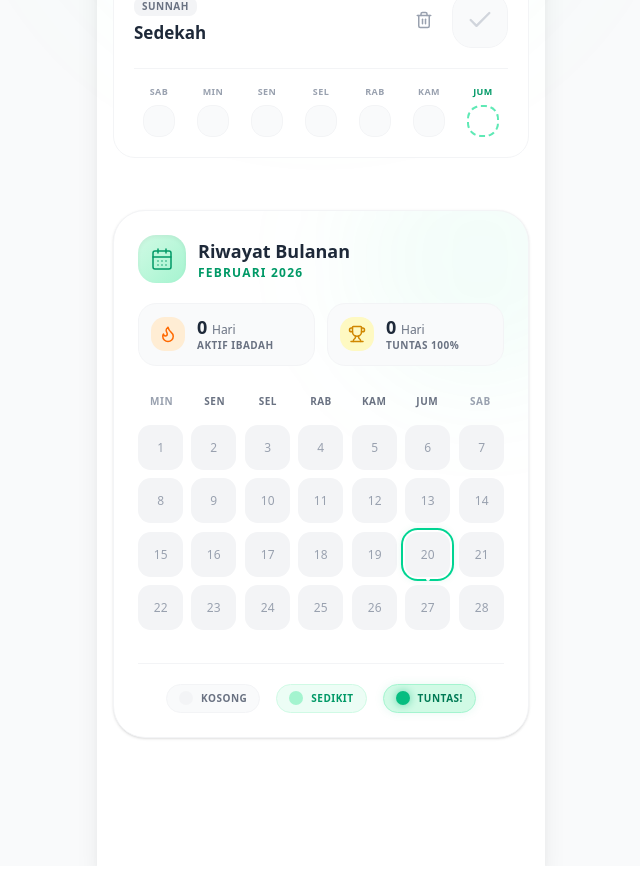
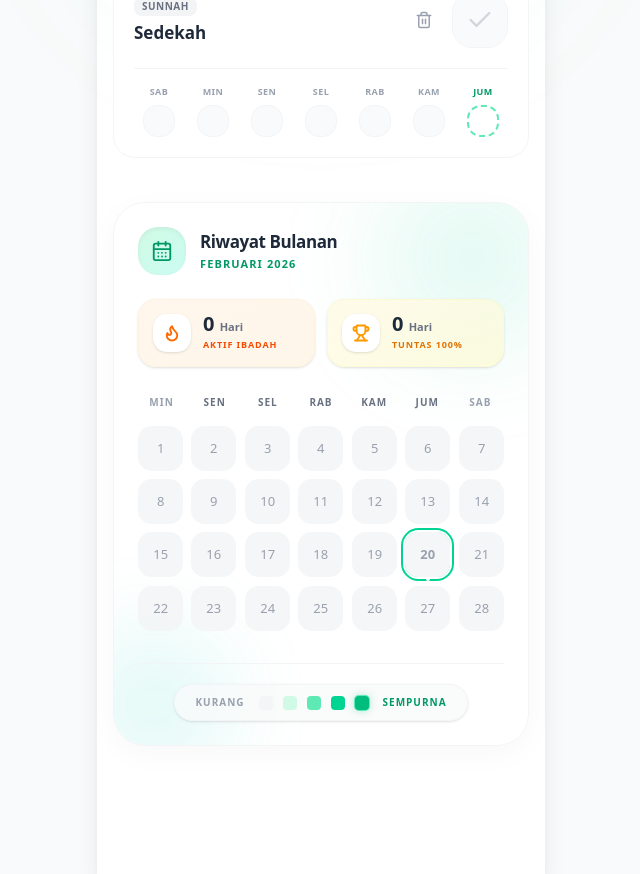
Before and after one commit to Sigiitttt/ramadhan-kareem, a Next.js app: page /habits in a window 1280 px wide. Shown: the part 1440-2314 px from the top of the page, without its empty margins (319-959 px from the left). Built offline with nearby package versions, Linux system fonts and the light colour scheme.

Commit message:
perbaikan ui

```diff
--- a/src/features/habits/components/HabitCalendarView.tsx
+++ b/src/features/habits/components/HabitCalendarView.tsx
@@ -23,24 +23,41 @@ export default function TampilanKalenderHabit({ daftarHabit }: PropsCalendar) {
     const namaBulan = new Intl.DateTimeFormat('id-ID', { month: 'long', year: 'numeric' }).format(hariIni);
     const labelHari = ['Min', 'Sen', 'Sel', 'Rab', 'Kam', 'Jum', 'Sab'];
 
-    // Fungsi penentu warna & data (Heatmap Logic)
+    // LOGIKA HEATMAP WARNA (Disesuaikan agar lebih premium)
     const evaluasiHari = (tanggal: number) => {
         const tglString = `${tahun}-${String(bulan + 1).padStart(2, '0')}-${String(tanggal).padStart(2, '0')}`;
 
-        if (totalHabit === 0) return { warna: 'bg-gray-50 dark:bg-zinc-800/50 text-gray-400', status: 'kosong', selesai: 0 };
+        if (totalHabit === 0) return { warna: 'bg-gray-50/80 dark:bg-zinc-800/30 text-gray-400', status: 'kosong', selesai: 0 };
 
         let habitSelesai = 0;
         daftarHabit.forEach(habit => {
             if (habit.riwayatSelesai.includes(tglString)) habitSelesai++;
         });
 
-        if (habitSelesai === 0) return { warna: 'bg-gray-100 dark:bg-zinc-800/80 text-gray-400', status: 'nol', selesai: 0 };
+        if (habitSelesai === 0) return { warna: 'bg-gray-100/80 dark:bg-zinc-800/50 text-gray-400 dark:text-gray-500', status: 'nol', selesai: 0 };
 
         const persentase = (habitSelesai / totalHabit) * 100;
 
-        if (persentase === 100) return { warna: 'bg-emerald-500 text-white shadow-[0_0_15px_rgba(16,185,129,0.5)] font-bold scale-105 z-10', status: 'penuh', selesai: habitSelesai };
-        if (persentase >= 50) return { warna: 'bg-emerald-400 dark:bg-emerald-500/80 text-white font-medium', status: 'sebagian-besar', selesai: habitSelesai };
-        return { warna: 'bg-emerald-200 dark:bg-emerald-900/60 text-emerald-800 dark:text-emerald-300', status: 'sebagian-kecil', selesai: habitSelesai };
+        // Skala 1: 100% (Tuntas - Paling Terang, Menyala, & Membesar)
+        if (persentase === 100) {
+            return {
+                warna: 'bg-emerald-500 dark:bg-emerald-400 text-white dark:text-emerald-950 shadow-[0_4px_12px_rgba(16,185,129,0.4)] font-black scale-[1.05] z-10 ring-2 ring-emerald-200 dark:ring-emerald-700',
+                status: 'penuh',
+                selesai: habitSelesai
+            };
+        }
+        // Skala 2: 75% - 99% (Hampir Tuntas - Hijau Pekat)
+        else if (persentase >= 75) {
+            return { warna: 'bg-emerald-400 dark:bg-emerald-500/90 text-white font-bold shadow-sm', status: 'tinggi', selesai: habitSelesai };
+        }
+        // Skala 3: 50% - 74% (Setengah - Hijau Sedang)
+        else if (persentase >= 50) {
+            return { warna: 'bg-emerald-300 dark:bg-emerald-600/70 text-emerald-900 dark:text-emerald-100 font-semibold', status: 'sedang', selesai: habitSelesai };
+        }
+        // Skala 4: 1% - 49% (Baru Mulai - Hijau Pudar/Lembut)
+        else {
+            return { warna: 'bg-emerald-100 dark:bg-emerald-900/40 text-emerald-700 dark:text-emerald-400 font-medium', status: 'rendah', selesai: habitSelesai };
+        }
     };
 
     // Pre-kalkulasi statistik bulan ini
@@ -56,45 +73,50 @@ export default function TampilanKalenderHabit({ daftarHabit }: PropsCalendar) {
     }
 
     return (
-        <div className="relative overflow-hidden bg-white dark:bg-zinc-900 border border-gray-100 dark:border-zinc-800 rounded-[2rem] p-6 shadow-sm mt-4 mb-8 group transition-shadow hover:shadow-md duration-500">
+        <div className="relative overflow-hidden bg-white/80 dark:bg-zinc-900/80 backdrop-blur-xl border border-gray-100 dark:border-zinc-800 rounded-[2rem] p-6 shadow-[0_8px_30px_rgba(0,0,0,0.03)] mt-2 mb-8 group transition-all duration-500">
 
-            {/* Dekorasi Latar Belakang */}
-            <div className="absolute -top-20 -right-20 w-64 h-64 bg-emerald-400/5 dark:bg-emerald-500/10 rounded-full blur-[60px] pointer-events-none group-hover:bg-emerald-400/10 transition-colors duration-700"></div>
+            {/* Dekorasi Ambient Glow di Pojok */}
+            <div className="absolute -top-10 -right-10 w-48 h-48 bg-emerald-400/10 dark:bg-emerald-500/15 rounded-full blur-[50px] pointer-events-none group-hover:scale-125 transition-transform duration-1000"></div>
+            <div className="absolute -bottom-10 -left-10 w-40 h-40 bg-teal-400/10 dark:bg-teal-500/10 rounded-full blur-[40px] pointer-events-none"></div>
 
             {/* HEADER KALENDER & QUICK STATS */}
-            <div className="flex flex-col gap-5 mb-7 relative z-10">
+            <div className="flex flex-col gap-6 mb-7 relative z-10">
                 <div className="flex items-center justify-between">
-                    <div className="flex items-center gap-3">
-                        <div className="w-12 h-12 rounded-2xl bg-gradient-to-br from-emerald-100 to-emerald-200 dark:from-emerald-900/40 dark:to-emerald-800/40 text-emerald-600 dark:text-emerald-400 flex items-center justify-center shadow-inner">
-                            <CalendarDays size={24} strokeWidth={1.5} />
+                    <div className="flex items-center gap-3.5">
+                        <div className="w-12 h-12 rounded-[1.25rem] bg-gradient-to-br from-emerald-100 to-teal-100 dark:from-emerald-900/50 dark:to-teal-900/30 text-emerald-600 dark:text-emerald-400 flex items-center justify-center shadow-inner">
+                            <CalendarDays size={22} strokeWidth={2} />
                         </div>
-                        <div>
-                            <h3 className="font-bold text-gray-800 dark:text-gray-100 text-lg">Riwayat Bulanan</h3>
-                            <p className="text-xs font-bold text-emerald-600 dark:text-emerald-500 uppercase tracking-widest">{namaBulan}</p>
+                        <div className="flex flex-col gap-0.5">
+                            <h3 className="font-black text-gray-800 dark:text-gray-100 text-[17px] tracking-tight">Riwayat Bulanan</h3>
+                            <p className="text-[11px] font-bold text-emerald-600 dark:text-emerald-500 uppercase tracking-widest">{namaBulan}</p>
                         </div>
                     </div>
                 </div>
 
-                {/* Kotak Quick Stats (Hari Aktif & Tuntas) */}
+                {/* Kotak Quick Stats (Hari Aktif & Tuntas) - Desain Kapsul Transparan */}
                 {totalHabit > 0 && (
                     <div className="grid grid-cols-2 gap-3">
-                        <div className="bg-gray-50 dark:bg-zinc-800/50 rounded-2xl p-3 flex items-center gap-3 border border-gray-100 dark:border-zinc-800">
-                            <div className="p-2 bg-orange-100 dark:bg-orange-900/30 text-orange-500 rounded-xl">
-                                <Flame size={18} />
+                        <div className="bg-gradient-to-br from-orange-50 to-orange-100/50 dark:from-orange-950/20 dark:to-orange-900/10 rounded-2xl p-3.5 flex items-center gap-3 border border-orange-100/50 dark:border-orange-900/30 shadow-sm">
+                            <div className="p-2.5 bg-white dark:bg-orange-900/40 text-orange-500 rounded-xl shadow-sm">
+                                <Flame size={18} strokeWidth={2.5} />
                             </div>
-                            <div className="flex flex-col">
-                                <span className="text-lg font-black text-gray-800 dark:text-gray-100 leading-tight">{totalHariAktif} <span className="text-xs font-medium text-gray-500">Hari</span></span>
-                                <span className="text-[10px] text-gray-500 uppercase font-bold tracking-wider">Aktif Ibadah</span>
+                            <div className="flex flex-col justify-center">
+                                <span className="text-xl font-black text-gray-800 dark:text-gray-100 leading-none mb-1">
+                                    {totalHariAktif} <span className="text-[11px] font-bold text-gray-500">Hari</span>
+                                </span>
+                                <span className="text-[9px] text-orange-600 dark:text-orange-500 uppercase font-black tracking-widest">Aktif Ibadah</span>
                             </div>
                         </div>
 
-                        <div className="bg-gray-50 dark:bg-zinc-800/50 rounded-2xl p-3 flex items-center gap-3 border border-gray-100 dark:border-zinc-800">
-                            <div className="p-2 bg-yellow-100 dark:bg-yellow-900/30 text-yellow-600 rounded-xl">
-                                <Trophy size={18} />
+                        <div className="bg-gradient-to-br from-amber-50 to-yellow-100/50 dark:from-yellow-950/20 dark:to-yellow-900/10 rounded-2xl p-3.5 flex items-center gap-3 border border-yellow-100/50 dark:border-yellow-900/30 shadow-sm">
+                            <div className="p-2.5 bg-white dark:bg-yellow-900/40 text-amber-500 rounded-xl shadow-sm">
+                                <Trophy size={18} strokeWidth={2.5} />
                             </div>
-                            <div className="flex flex-col">
-                                <span className="text-lg font-black text-gray-800 dark:text-gray-100 leading-tight">{totalHariSempurna} <span className="text-xs font-medium text-gray-500">Hari</span></span>
-                                <span className="text-[10px] text-gray-500 uppercase font-bold tracking-wider">Tuntas 100%</span>
+                            <div className="flex flex-col justify-center">
+                                <span className="text-xl font-black text-gray-800 dark:text-gray-100 leading-none mb-1">
+                                    {totalHariSempurna} <span className="text-[11px] font-bold text-gray-500">Hari</span>
+                                </span>
+                                <span className="text-[9px] text-amber-600 dark:text-amber-500 uppercase font-black tracking-widest">Tuntas 100%</span>
                             </div>
                         </div>
                     </div>
@@ -107,7 +129,7 @@ export default function TampilanKalenderHabit({ daftarHabit }: PropsCalendar) {
                 {/* Label Nama Hari (Min - Sab) */}
                 <div className="grid grid-cols-7 gap-1.5 mb-2">
                     {labelHari.map((hari, idx) => (
-                        <div key={hari} className={`text-center text-[10px] font-black uppercase tracking-wider ${idx === 0 || idx === 6 ? 'text-gray-400 dark:text-gray-600' : 'text-gray-500 dark:text-gray-400'}`}>
+                        <div key={hari} className={`text-center text-[10px] font-black uppercase tracking-widest ${idx === 0 || idx === 6 ? 'text-gray-400 dark:text-gray-600' : 'text-gray-500 dark:text-gray-400'}`}>
                             {hari}
                         </div>
                     ))}
@@ -121,28 +143,32 @@ export default function TampilanKalenderHabit({ daftarHabit }: PropsCalendar) {
                         <div key={`kosong-${i}`} className="aspect-square rounded-xl bg-transparent"></div>
                     ))}
 
-                    {/* Render Tanggal 1 sampai akhir bulan dengan animasi bergelombang */}
+                    {/* Render Tanggal dengan animasi masuk bergelombang */}
                     {Array.from({ length: jumlahHari }).map((_, i) => {
                         const tanggal = i + 1;
                         const isHariIni = tanggal === tanggalHariIni;
                         const { warna, status, selesai } = evaluasiHari(tanggal);
 
-                        // Kalkulasi delay gelombang berdasarkan baris dan kolom
+                        // Kalkulasi delay gelombang berdasarkan baris dan kolom agar munculnya cantik
                         const baris = Math.floor((i + hariPertama) / 7);
                         const kolom = (i + hariPertama) % 7;
                         const delayStyle = { animationDelay: `${(baris * 40) + (kolom * 30)}ms` };
 
+                        // Style khusus jika hari ini tapi belum ada habit yang dikerjakan
+                        const styleHariIniNol = isHariIni && status === 'nol'
+                            ? 'ring-2 ring-emerald-400 ring-offset-2 dark:ring-offset-zinc-900 text-emerald-600 dark:text-emerald-400 font-bold bg-emerald-50 dark:bg-emerald-900/20'
+                            : '';
+
                         return (
                             <div
                                 key={tanggal}
-                                className={`group/day relative aspect-square rounded-[0.8rem] flex items-center justify-center text-xs transition-all duration-300 hover:scale-125 hover:z-20 cursor-default animate-in zoom-in fade-in fill-mode-both ${warna} ${isHariIni && status === 'nol' ? 'ring-2 ring-emerald-400 ring-offset-2 dark:ring-offset-zinc-900 shadow-[0_0_10px_rgba(16,185,129,0.3)]' : ''
-                                    }`}
+                                className={`relative aspect-square rounded-[0.85rem] flex items-center justify-center text-[13px] transition-all duration-300 hover:scale-[1.25] hover:z-20 hover:shadow-lg cursor-default animate-in zoom-in-95 fade-in fill-mode-both ${warna} ${styleHariIniNol}`}
                                 style={delayStyle}
                                 title={`Tanggal ${tanggal} ${namaBulan}: ${totalHabit === 0 ? 'Belum ada habit' : `${selesai}/${totalHabit} selesai`}`}
                             >
                                 {tanggal}
 
-                                {/* Indikator Titik Hari Ini */}
+                                {/* Indikator Titik Hari Ini (Lebih futuristik) */}
                                 {isHariIni && (
                                     <div className="absolute -bottom-1 left-1/2 -translate-x-1/2 flex items-center justify-center">
                                         <div className="w-1.5 h-1.5 bg-emerald-500 rounded-full animate-ping absolute opacity-75"></div>
@@ -155,22 +181,20 @@ export default function TampilanKalenderHabit({ daftarHabit }: PropsCalendar) {
                 </div>
             </div>
 
-            {/* LEGEND / KETERANGAN WARNA */}
+            {/* LEGEND / KETERANGAN WARNA (Lebih rapi ala GitHub) */}
             {totalHabit > 0 && (
-                <div className="flex items-center justify-center gap-4 mt-8 pt-5 border-t border-gray-100 dark:border-zinc-800/80 relative z-10">
-                    <div className="flex items-center gap-2 bg-gray-50 dark:bg-zinc-800/50 px-3 py-1.5 rounded-full border border-gray-100 dark:border-zinc-700/50">
-                        <div className="w-3.5 h-3.5 rounded-md bg-gray-100 dark:bg-zinc-800"></div>
-                        <span className="text-[10px] text-gray-500 font-bold uppercase tracking-wider">Kosong</span>
-                    </div>
+                <div className="flex flex-col items-center justify-center gap-2 mt-8 pt-5 border-t border-gray-100 dark:border-zinc-800/80 relative z-10">
+                    <div className="flex items-center gap-2.5 bg-gray-50/80 dark:bg-zinc-800/40 px-5 py-2.5 rounded-full border border-gray-100 dark:border-zinc-700/50 shadow-sm">
+                        <span className="text-[10px] text-gray-400 dark:text-gray-500 font-bold uppercase tracking-widest mr-1">Kurang</span>
 
-                    <div className="flex items-center gap-2 bg-emerald-50 dark:bg-emerald-900/10 px-3 py-1.5 rounded-full border border-emerald-100 dark:border-emerald-800/30">
-                        <div className="w-3.5 h-3.5 rounded-md bg-emerald-200 dark:bg-emerald-800/60"></div>
-                        <span className="text-[10px] text-emerald-600 dark:text-emerald-500 font-bold uppercase tracking-wider">Sedikit</span>
-                    </div>
+                        {/* 5 Skala Warna */}
+                        <div className="w-3.5 h-3.5 rounded-[4px] bg-gray-100/80 dark:bg-zinc-800/50" title="Kosong (0%)"></div>
+                        <div className="w-3.5 h-3.5 rounded-[4px] bg-emerald-100 dark:bg-emerald-900/40" title="Rendah (<50%)"></div>
+                        <div className="w-3.5 h-3.5 rounded-[4px] bg-emerald-300 dark:bg-emerald-600/70" title="Sedang (50% - 74%)"></div>
+                        <div className="w-3.5 h-3.5 rounded-[4px] bg-emerald-400 dark:bg-emerald-500/90" title="Tinggi (75% - 99%)"></div>
+                        <div className="w-3.5 h-3.5 rounded-[4px] bg-emerald-500 dark:bg-emerald-400 shadow-[0_0_8px_rgba(16,185,129,0.4)] ring-1 ring-emerald-300 dark:ring-emerald-500" title="Tuntas (100%)"></div>
 
-                    <div className="flex items-center gap-2 bg-emerald-100 dark:bg-emerald-900/30 px-3 py-1.5 rounded-full shadow-[0_0_10px_rgba(16,185,129,0.1)] border border-emerald-200 dark:border-emerald-700/50">
-                        <div className="w-3.5 h-3.5 rounded-md bg-emerald-500 shadow-[0_0_8px_rgba(16,185,129,0.6)] animate-pulse"></div>
-                        <span className="text-[10px] text-emerald-700 dark:text-emerald-400 font-black uppercase tracking-wider">Tuntas!</span>
+                        <span className="text-[10px] text-emerald-600 dark:text-emerald-500 font-black uppercase tracking-widest ml-1">Sempurna</span>
                     </div>
                 </div>
             )}
```
Also changed, not shown: src/app/dashboard/page.tsx (+9 -10 lines), src/app/prayer/page.tsx (+15 -14 lines), src/app/tasbih/page.tsx (+22 -11 lines).
